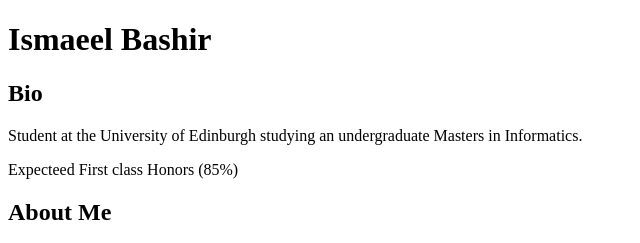
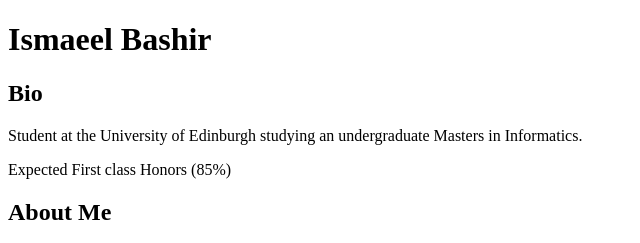
Before and after one commit to ismaeelbashir03/IsmaeelBashir, a plain HTML site: page index.html in a window 1280 px wide. Shown: the top 243 px of the page, 0-640 px from the left. Drawn offline with Linux system fonts and the light colour scheme.

Commit message:
spelling mistake :(

```diff
--- a/index.html
+++ b/index.html
@@ -17,7 +17,7 @@
         <section>
             <h2>Bio</h2>
             <p>Student at the University of Edinburgh studying an undergraduate Masters in Informatics.</p>
-            <p>Expecteed First class Honors (85%)</p>
+            <p>Expected First class Honors (85%)</p>
         </section>
 
         <section>
```
